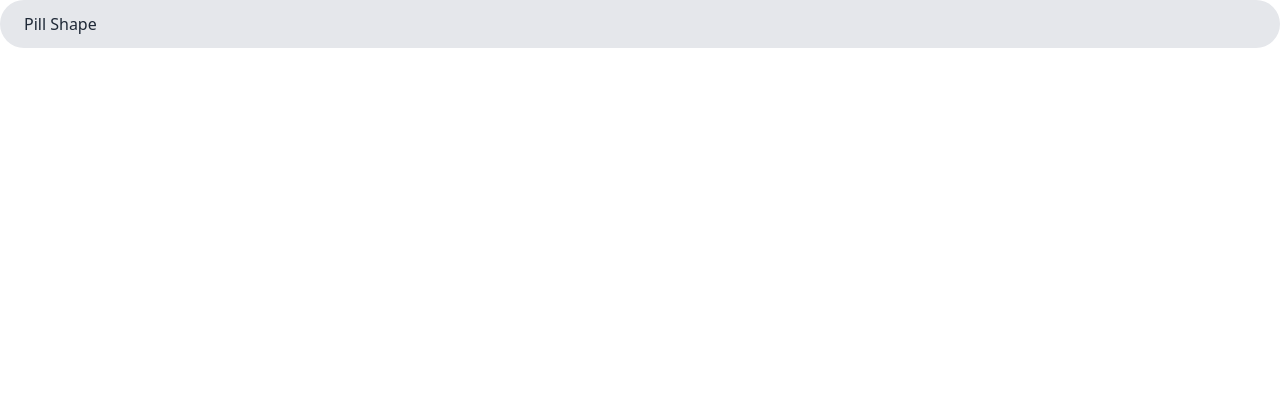
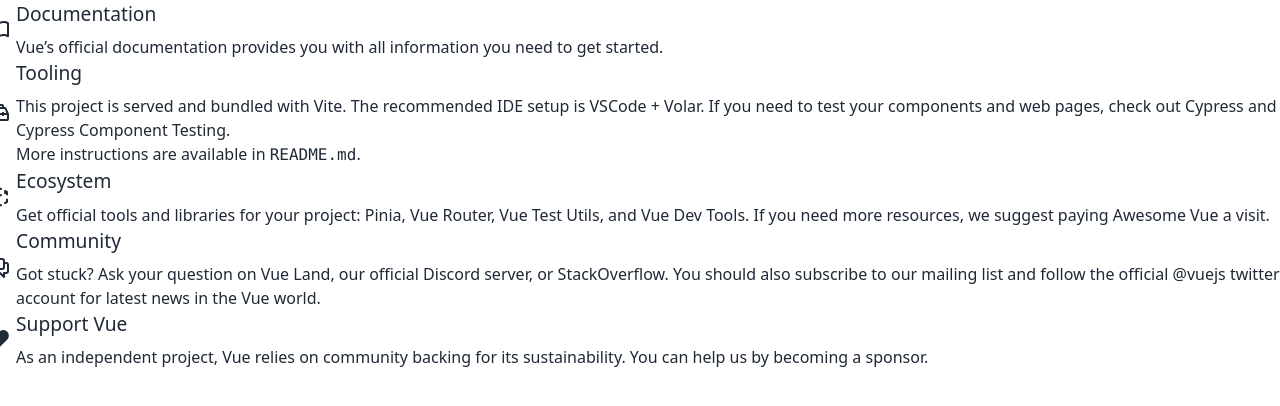
Before and after one commit to fpaguiar/mockit, a Vue app: page / in a window 1280 px wide. Shown: the top 406 px of the page. Built offline with nearby package versions, Linux system fonts and the light colour scheme.

Commit message:
basic container

```diff
--- a/src/App.vue
+++ b/src/App.vue
@@ -4,9 +4,9 @@
 </script>
 
 <template>
-  <header>
-    <div class="rounded-full py-3 px-6 bg-gray-200">Pill Shape</div>
-  </header>
+  <div class="container mx-auto">
+    <RouterView />
+  </div>
 </template>
 
 <style scoped>
```
